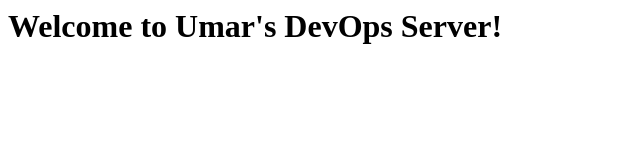
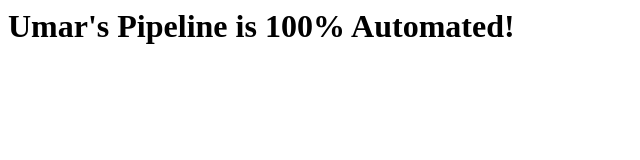
Before and after one commit to ali802/jenkins-mini-project, a plain HTML site: page index.html in a window 1280 px wide. Shown: the whole page, without its empty margins (0-640 px from the left). Drawn offline with Linux system fonts and the light colour scheme.

Commit message:
Testing Automation

```diff
--- a/index.html
+++ b/index.html
@@ -1 +1 @@
-<h1>Welcome to Umar's DevOps Server!</h1>
+<h1>Umar's Pipeline is 100% Automated!</h1>
```
